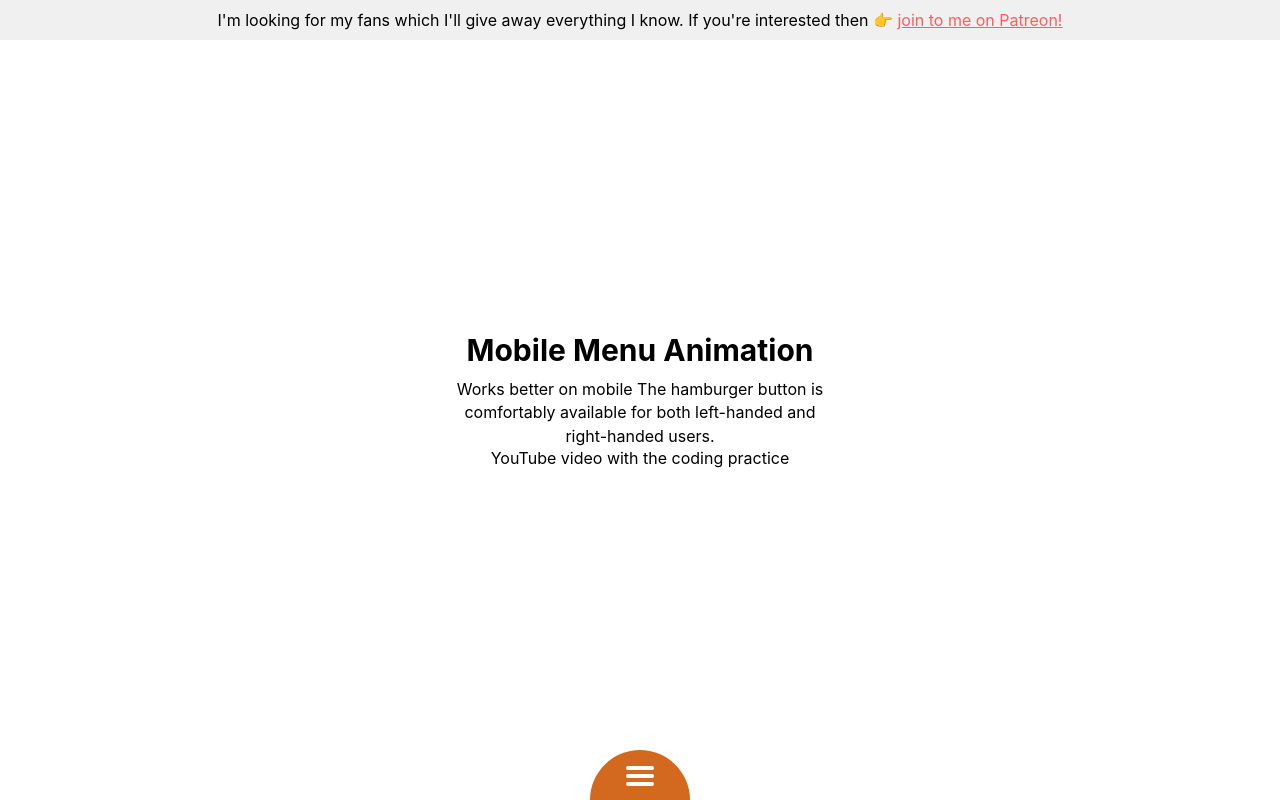
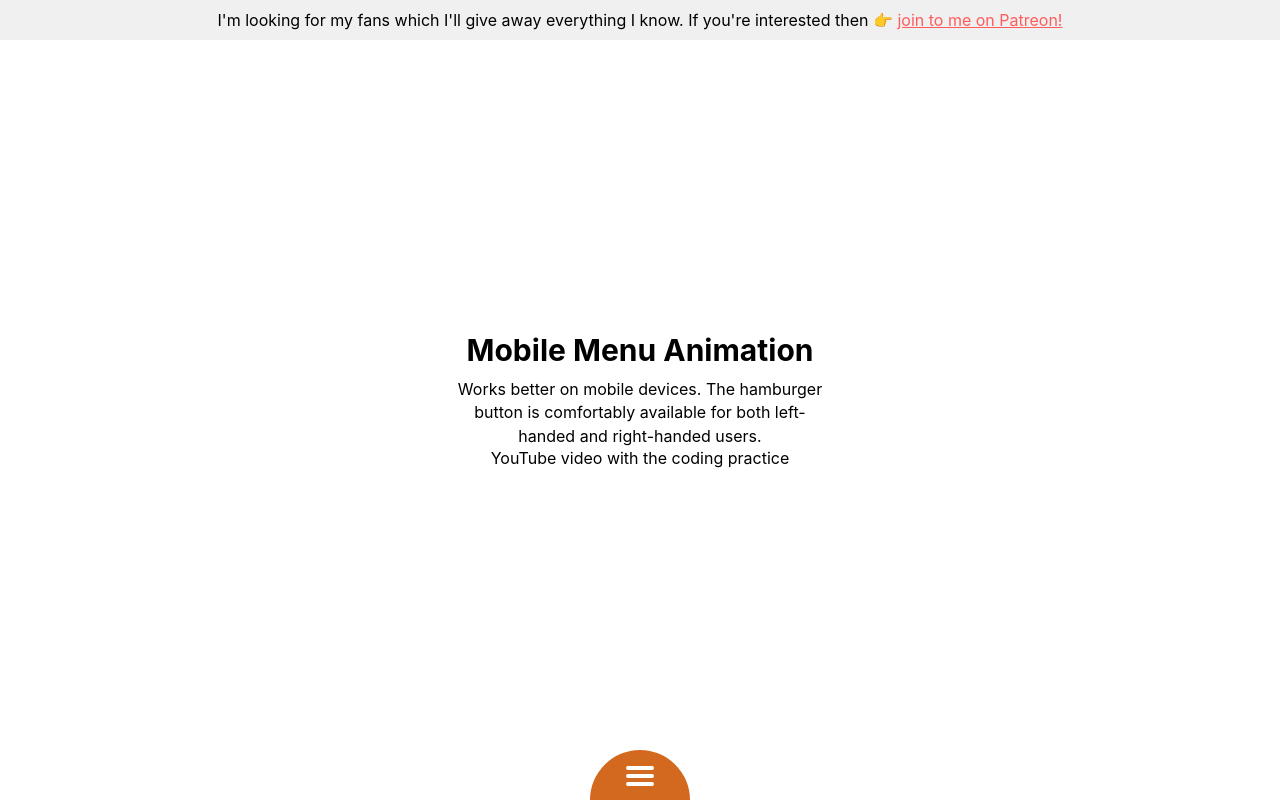
Before and after one commit to Ivashka-top/dom-project, a plain HTML site: page index.html in a window 1280 px wide. Drawn offline with Linux system fonts and the light colour scheme; a web font is replaced by a local one.

Commit message:
Поправка

```diff
--- a/index.html
+++ b/index.html
@@ -13,7 +13,7 @@
 <div class="page">
   <span class="page__name">Mobile Menu Animation</span>
   <span class="page__hint">
-    Works better on mobile  The hamburger button is comfortably available for both left-handed and right-handed users.
+    Works better on mobile devices. The hamburger button is comfortably available for both left-handed and right-handed users.
   </span>
   <a href="https://www.youtube.com/watch?v=org6Tmfp3PQ" class="r-link page__link" rel="noopener noreferrer" target="_blank">YouTube video with the coding practice</a>
 </div>
```
